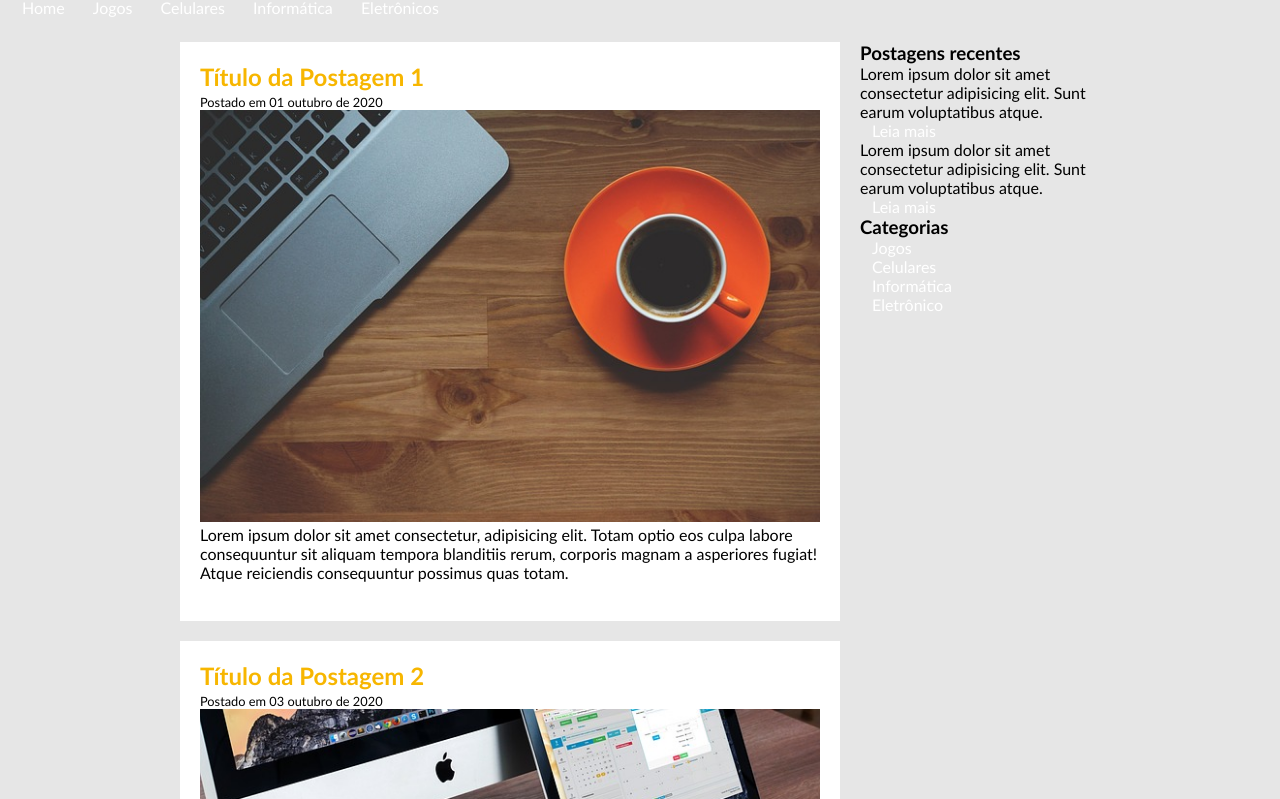
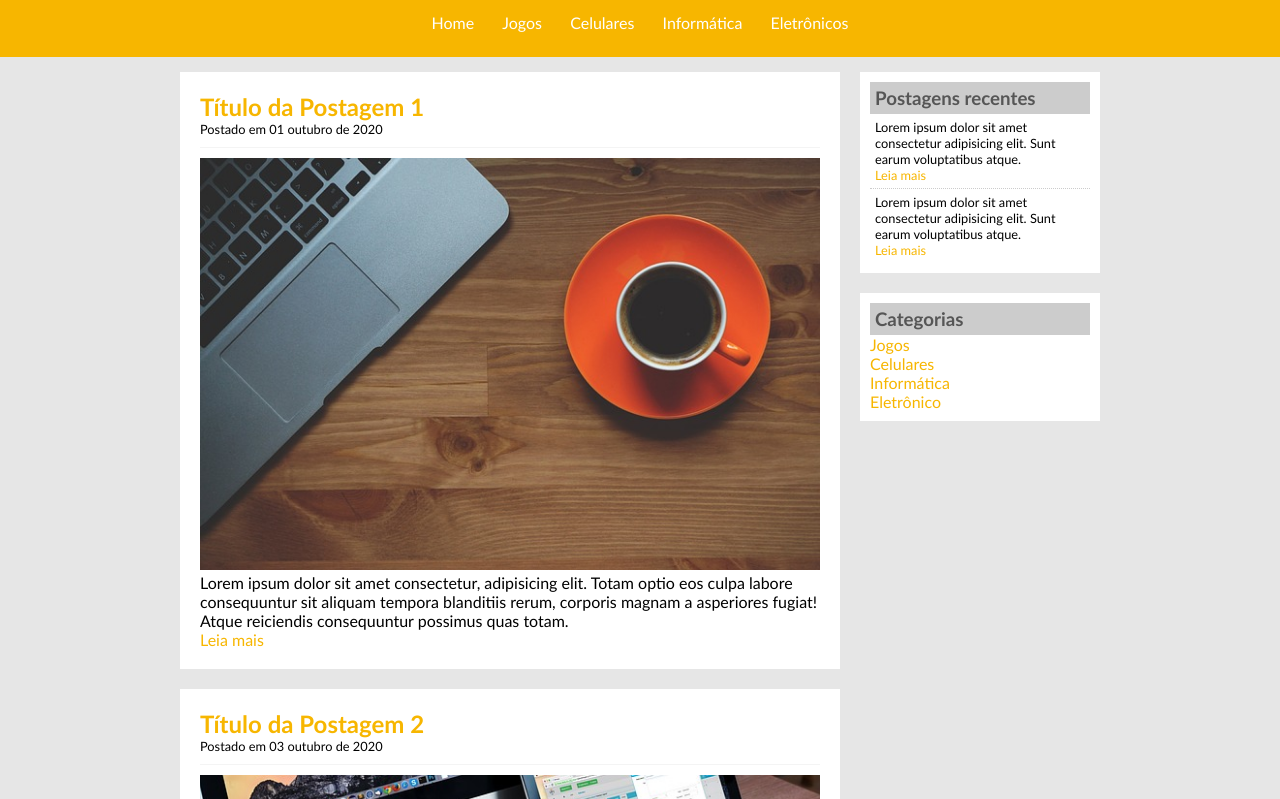
Before and after one commit to nandoangelo/Projeto-TecBlog, a plain HTML site: page index.html in a window 1280 px wide. Shown: the part 80-879 px from the top of the page. Drawn offline with Linux system fonts and the light colour scheme.

Commit message:
Update estilo.css

```diff
--- a/css/estilo.css
+++ b/css/estilo.css
@@ -13,7 +13,7 @@ body {
  *** Layout ***
  */
 
-#cabecalho {
+#area-cabecalho {
     background: #f7b600;
     padding: 15px;
     text-align: center;
@@ -45,6 +45,18 @@ body {
     background: white;
 }
 
+.conteudo-lateral {
+    background: white;
+    padding:10px;
+    margin-bottom: 20px;
+}
+
+.postagem-lateral {
+    font-size: 0.8em;
+    padding: 5px;
+    border-bottom: 1px dotted #CCC;
+}
+
 #rodape {
     clear: both;
     text-align: center;
@@ -61,13 +73,22 @@ a {
 }
 
 a:link, a:visited {
+    color: #f7b600;
+}
+
+a:hover {
+    text-decoration: underline;
+}
+
+#area-menu a:link, #area-menu a:visited {
     color: #FFF;
     padding: 8px 12px;
 }
 
-a:hover {
+#area-menu a:hover {
     color: #f7b600;
     background: white;
+    text-decoration: none;
 }
 
 /*
@@ -83,6 +104,12 @@ h2 {
     color: #f7b600;
 }
 
+h3 {
+    color: #565656;
+    background: #CCC;
+    padding: 5px;
+}
+
 .branco {
     color: white;
 }
@@ -90,5 +117,7 @@ h2 {
 .data-postagem {
     font-size: 0.8em;
     border-bottom: 1px solid #f4f4f4;
-
+    padding-bottom: 10px;
+    margin-bottom: 10px;
+    display: block;
 }
```
